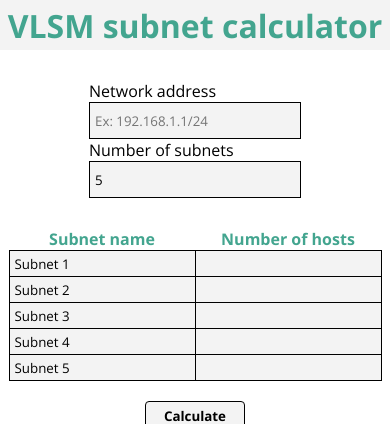
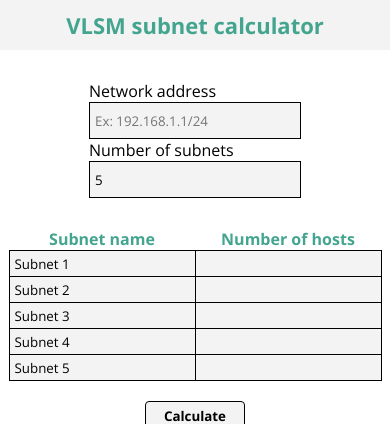
Before and after one commit to bhradec/subnets, a PHP site: page / in a window 390 px wide. Shown: the top 424 px of the page. Run offline with PHP 8.4, Linux system fonts and the light colour scheme; some libraries are stand-ins or nearby versions.

Commit message:
ispravak mobilnog layouta

```diff
--- a/style.css
+++ b/style.css
@@ -209,6 +209,9 @@ button:hover {
 
 @media (max-width: 720px) {
 
+    h1 {
+        font-size: 22px;
+    }
     #subnetInputTable {
         width: 100%;
     }
```
